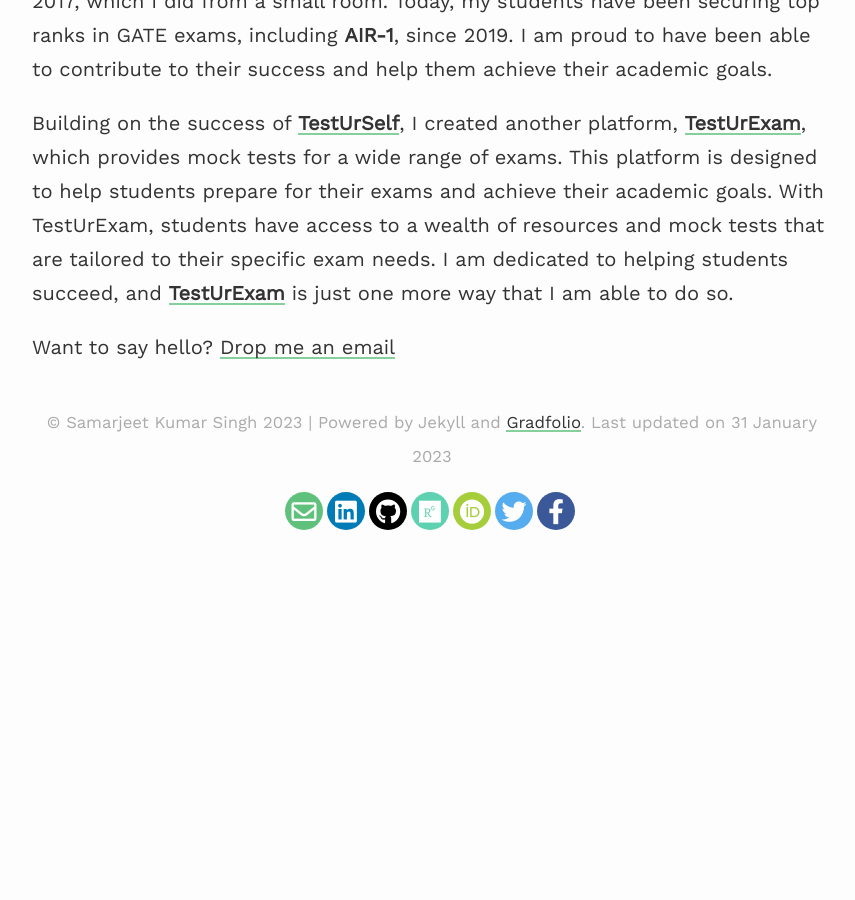
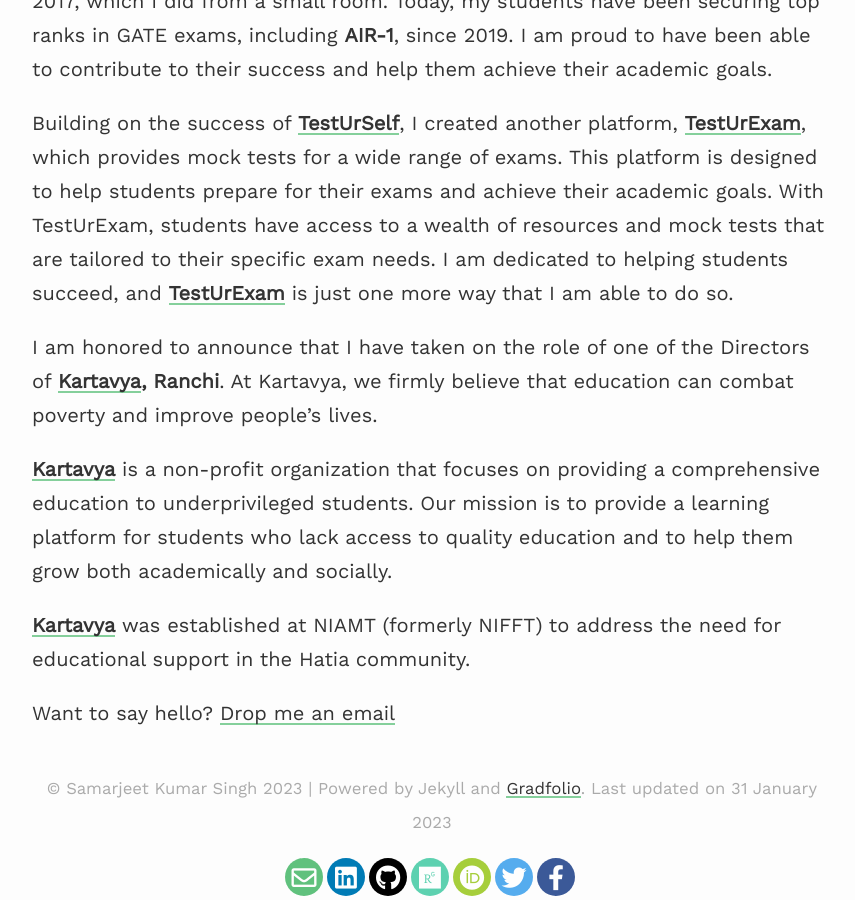
Before and after one commit to Samarjeetkumarsingh/website, a Jekyll site: the page built from index.md, in a window 1280 px wide and 900 px high, scrolled down 1064 px. Shown: the whole window, without its empty margins (208-1063 px from the left). Built offline with Jekyll 4.4.1, drawn with Linux system fonts in a browser that asks for light colours; nearby versions of some CDN libraries; before the commit the page ends 1598 px from its top, so only the background shows below that.

Commit message:
Update index.md

```diff
--- a/index.md
+++ b/index.md
@@ -16,5 +16,10 @@
 
 Building on the success of [**TestUrSelf**](https://www.testurself.in){:target="_blank"}, I created another platform, [**TestUrExam**](https://testurexam.in){:target="_blank"}, which provides mock tests for a wide range of exams. This platform is designed to help students prepare for their exams and achieve their academic goals. With TestUrExam, students have access to a wealth of resources and mock tests that are tailored to their specific exam needs. I am dedicated to helping students succeed, and [**TestUrExam**](https://testurexam.in){:target="_blank"} is just one more way that I am able to do so.
 
+I am honored to announce that I have taken on the role of one of the Directors of **[Kartavya]([https://www.testurself.in](https://instagram.com/kartavya_niamt?igshid=Zjc2ZTc4Nzk=)){:target="_blank"}, Ranchi**. At Kartavya, we firmly believe that education can combat poverty and improve people's lives.
+
+**[Kartavya]([https://www.testurself.in](https://instagram.com/kartavya_niamt?igshid=Zjc2ZTc4Nzk=)){:target="_blank"}** is a non-profit organization that focuses on providing a comprehensive education to underprivileged students. Our mission is to provide a learning platform for students who lack access to quality education and to help them grow both academically and socially.
+
+**[Kartavya]([https://www.testurself.in](https://instagram.com/kartavya_niamt?igshid=Zjc2ZTc4Nzk=)){:target="_blank"}** was established at NIAMT (formerly NIFFT) to address the need for educational support in the Hatia community.
 
 Want to say hello? [Drop me an email](mailto:samarjeet.xyz@gmail.com){:target="_blank"}
```
